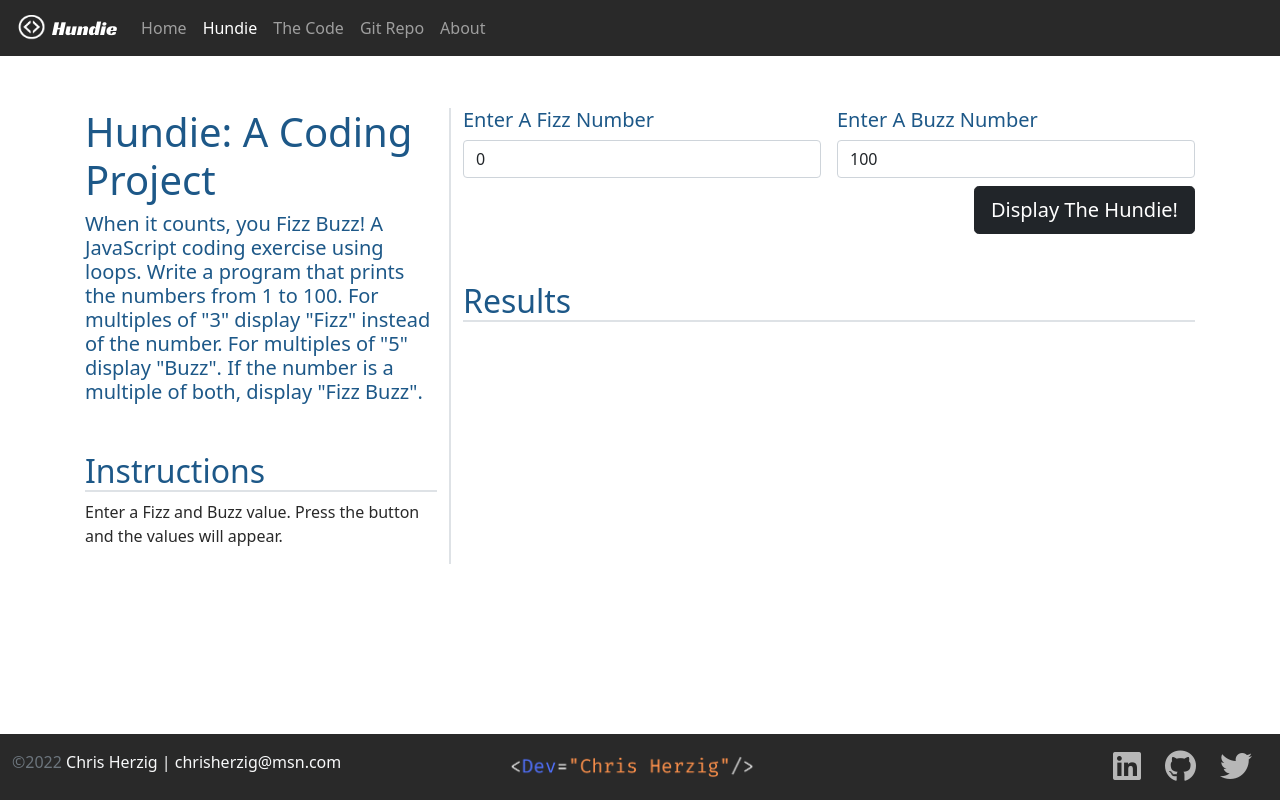
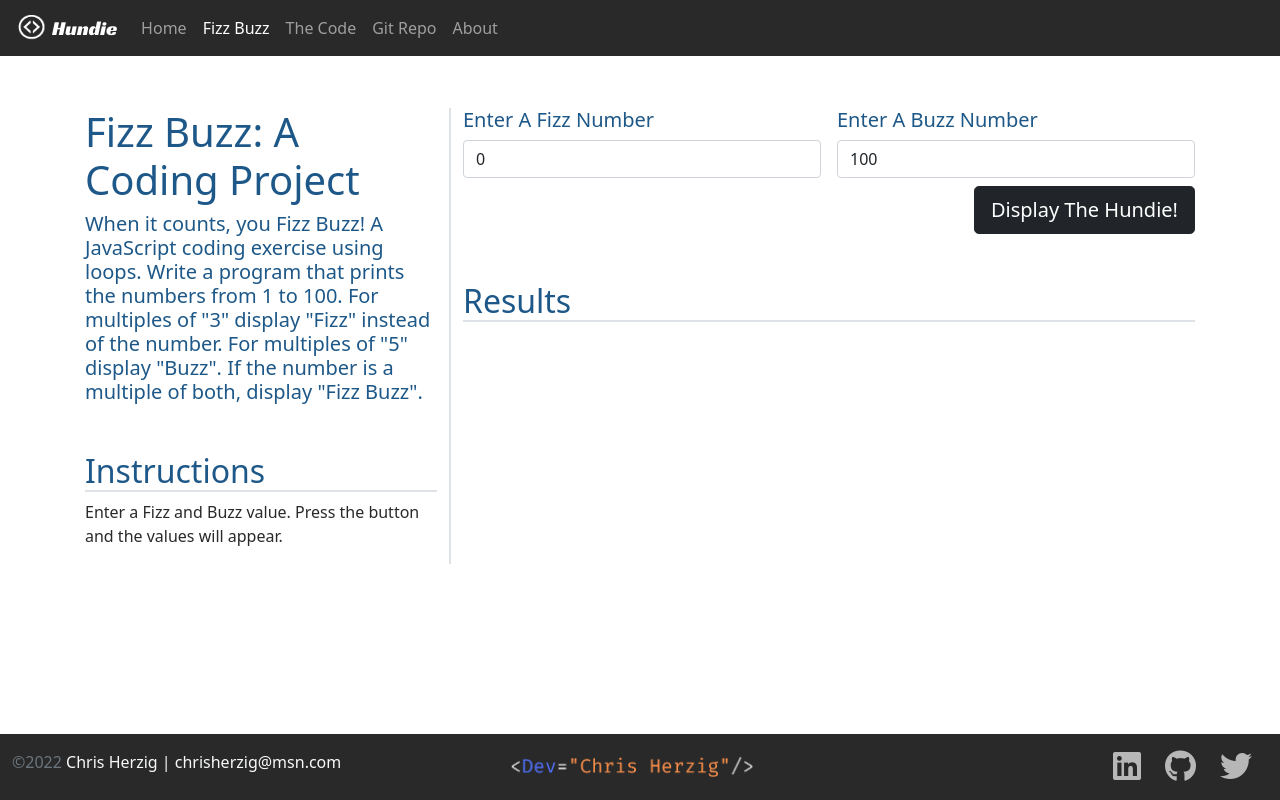
Before and after one commit to ScientistZero/FizzBuzz, a plain HTML site: page app.html in a window 1280 px wide. Drawn offline with nearby package versions, Linux system fonts and the light colour scheme.

Commit message:
Adjusting img

```diff
--- a/app.html
+++ b/app.html
@@ -2,7 +2,7 @@
 <html lang="en" class="h-100">
 
 <head>
-    <title>Hundie: A Coding Project By Chris Herzig</title>
+    <title>Fizz Buzz: A Coding Project By Chris Herzig</title>
     <!-- Required meta tags -->
     <meta charset="utf-8">
     <meta name="viewport" content="width=device-width, initial-scale=1, shrink-to-fit=no">
@@ -40,7 +40,7 @@
                         <a class="nav-link" href="index.html">Home</a>
                     </li>
                     <li class="nav-item">
-                        <a class="nav-link active" aria-current="page" href="app.html">Hundie</a>
+                        <a class="nav-link active" aria-current="page" href="app.html">Fizz Buzz</a>
                     </li>
                     <li class="nav-item">
                         <a class="nav-link" href="code.html">The Code</a>
@@ -61,7 +61,7 @@
         <div class="container mt-5">
             <div class="row row-cols-1 row-cols-lg-2">
                 <div class="col-lg-4 col border-end border-2">
-                    <h1>Hundie: A Coding Project</h1>
+                    <h1>Fizz Buzz: A Coding Project</h1>
                     <h4 class="lead">When it counts, you Fizz Buzz! A JavaScript coding exercise using loops. Write a program that prints the numbers from 1 to 100. For multiples of "3" display <strong>"Fizz"</strong> instead of the number. For multiples of "5" display <strong>"Buzz"</strong>. If the number is a multiple of both, display <strong>"Fizz Buzz"</strong>.
                     </h4>
                     <h2 class="mt-5 border-bottom border-2">Instructions</h2>
```
Also changed, not shown: index.html (+3 -4 lines).
